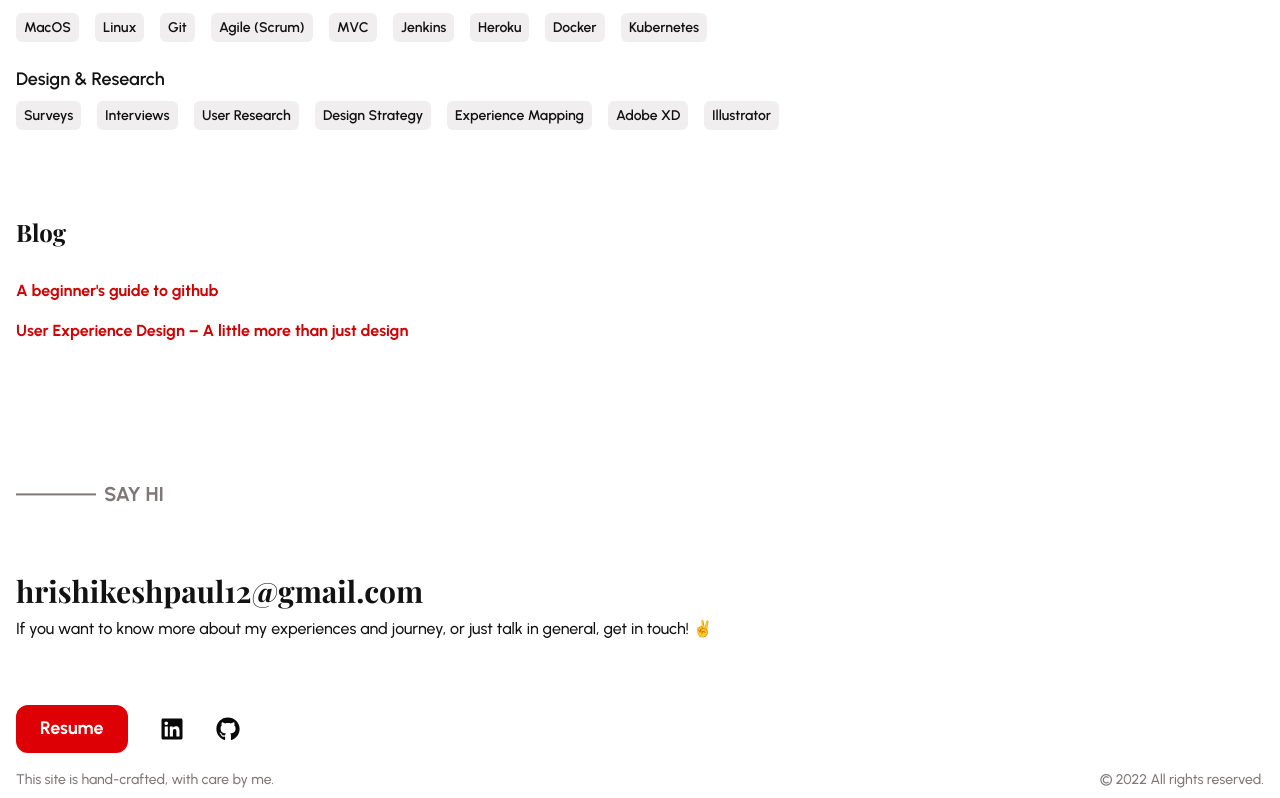
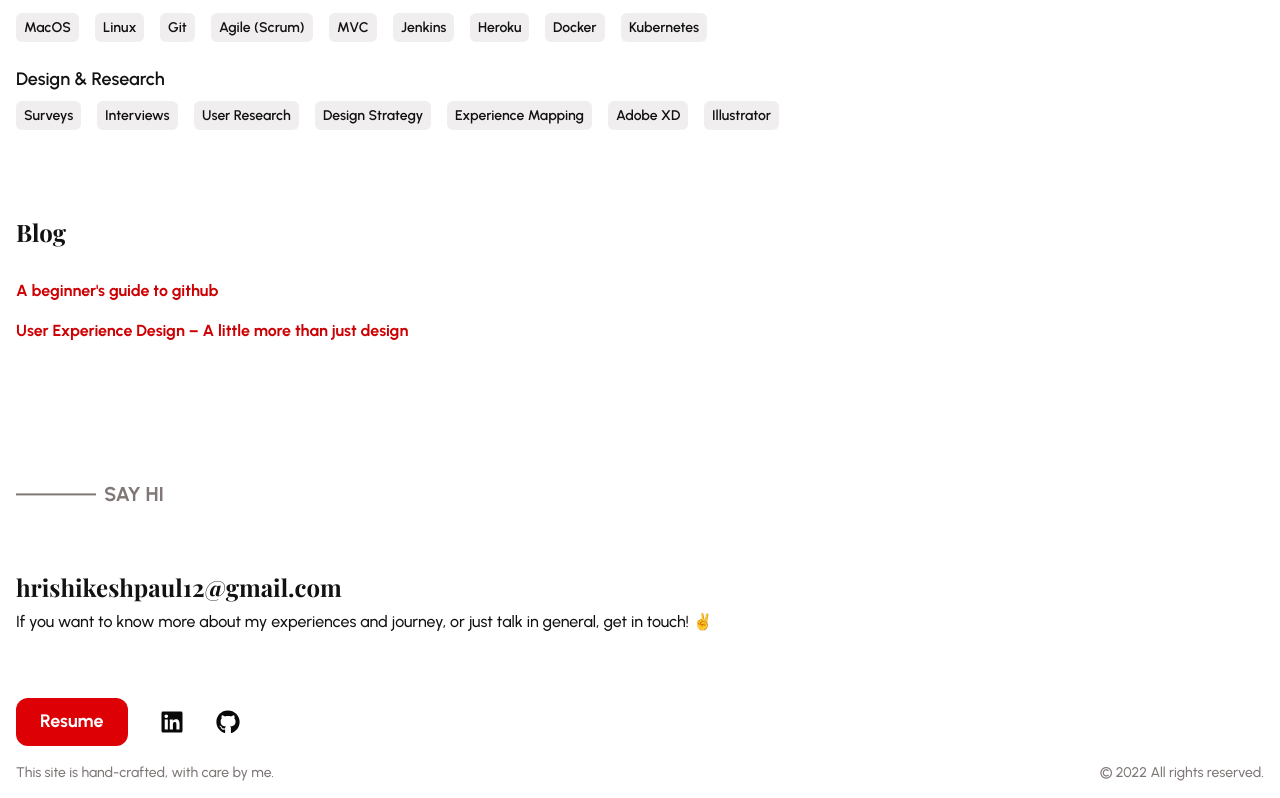
Before and after one commit to hrishikeshpaul/portfolio-template-v2, a React (Create React App) app: page / in a window 1280 px wide. Shown: the part 6074-6872 px from the top of the page. Built offline with nearby package versions, Linux system fonts and the light colour scheme.

Commit message:
chore: updated footer

```diff
--- a/src/shared/footer/Footer.tsx
+++ b/src/shared/footer/Footer.tsx
@@ -21,12 +21,8 @@ export const Footer: FC = () => {
         <>
             <PageHeader label="SAY HI" />
             <Flex pb="2" gap="3" overflow="hidden" alignItems="center">
-                <Heading {...headerStyles} onClick={onMailTo} display={{ base: "none", md: "block" }}>
+                <Heading {...headerStyles} onClick={onMailTo} fontSize="2xl">
                     {configs.common.email}
-                </Heading>
-
-                <Heading {...headerStyles} onClick={onMailTo} display={{ base: "block", md: "none" }}>
-                    email
                 </Heading>
             </Flex>
             <Text>
```
